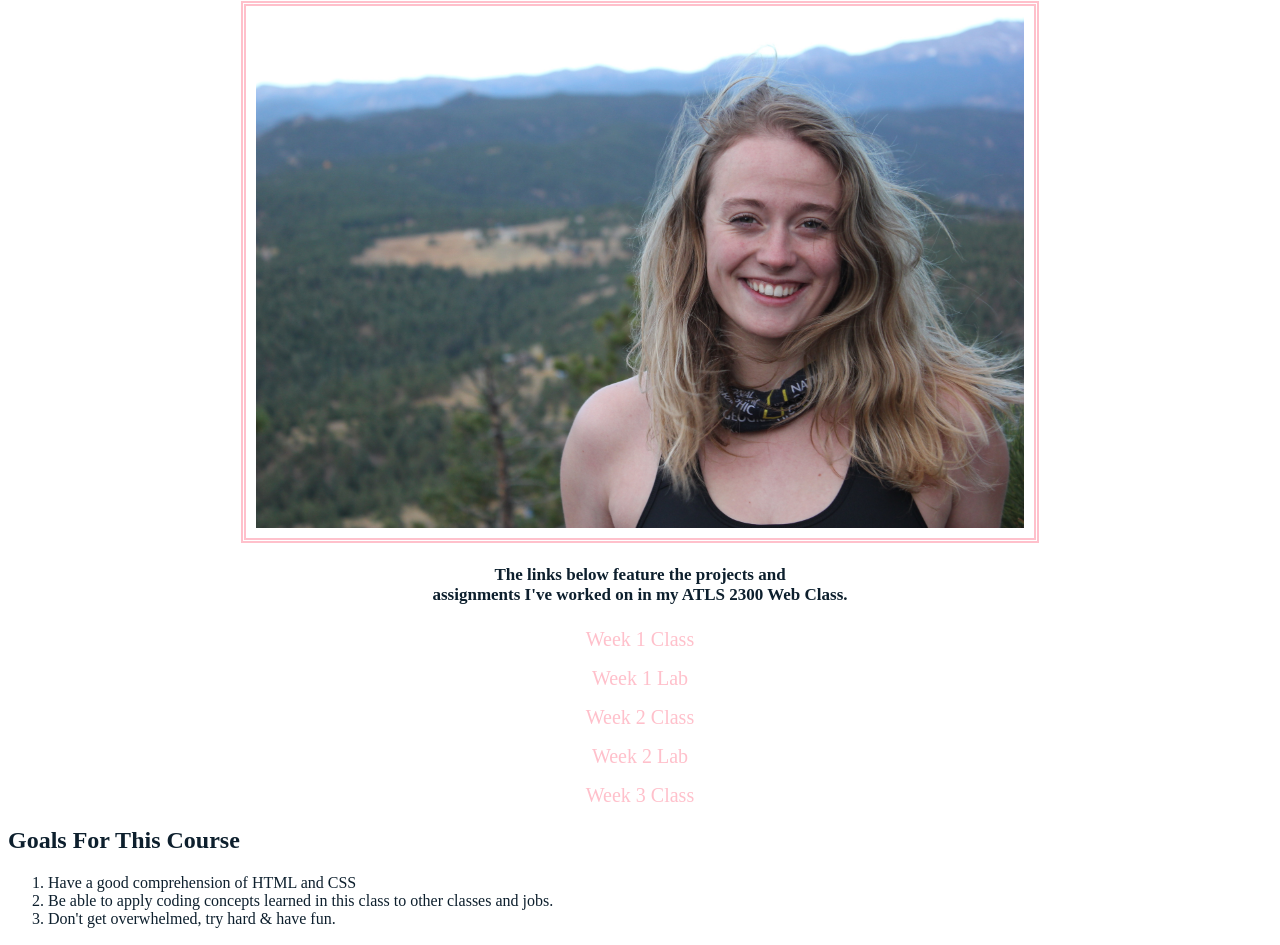
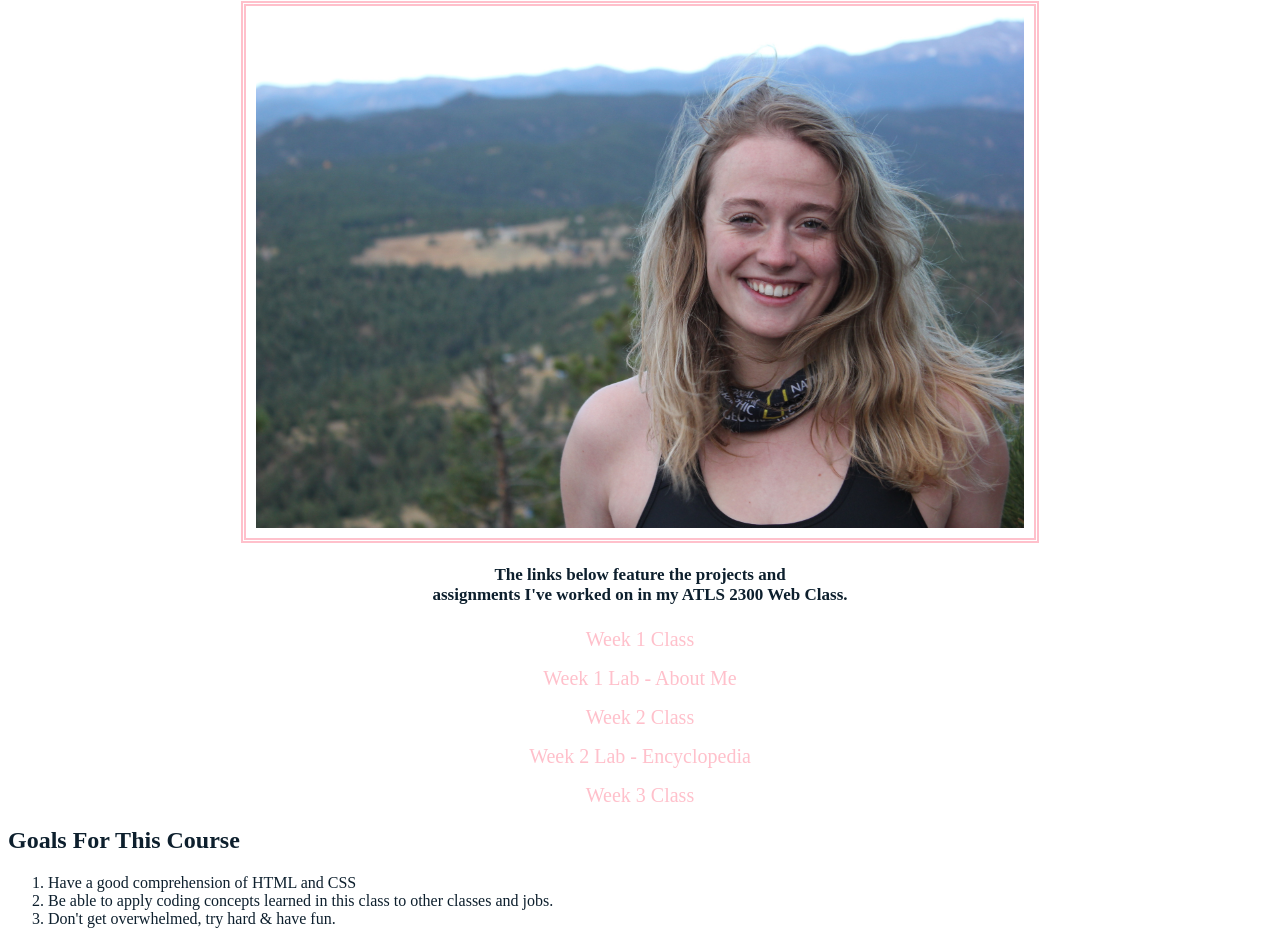
Before and after one commit to moma0500/web-repo, a plain HTML site: page index.html in a window 1280 px wide. Shown: the part 194-1139 px from the top of the page. Drawn offline with Linux system fonts and the light colour scheme.

Commit message:
Weblink name change

```diff
--- a/index.html
+++ b/index.html
@@ -20,9 +20,9 @@
 
   <section id = "weblinks">
     <p><a href ="assets/Week 1/index.html">Week 1 Class</a></p>
-    <p><a href ="assets/Week 1 Lab/index.html">Week 1 Lab</a></p>
+    <p><a href ="assets/Week 1 Lab/index.html">Week 1 Lab - About Me</a></p>
     <p><a href ="assets/Week 2/index.html">Week 2 Class</a></p>
-    <p><a href ="assets/Web-Week2/index.html">Week 2 Lab</a></p>
+    <p><a href ="assets/Week 2 Lab/index.html">Week 2 Lab - Encyclopedia</a></p>
     <p><a href ="assets/Week 3/index.html">Week 3 Class</a></p>
 
     </section>
```
